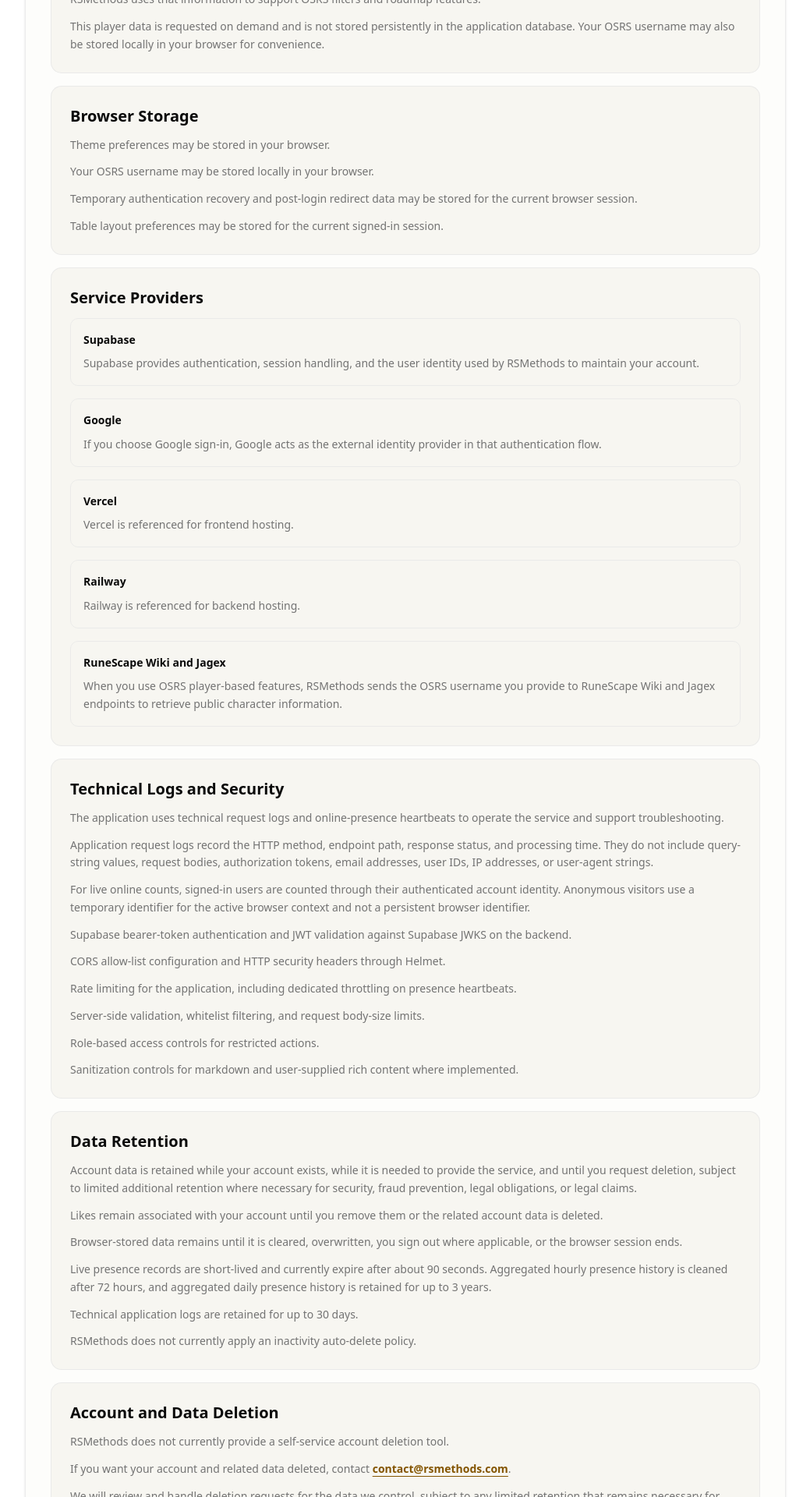
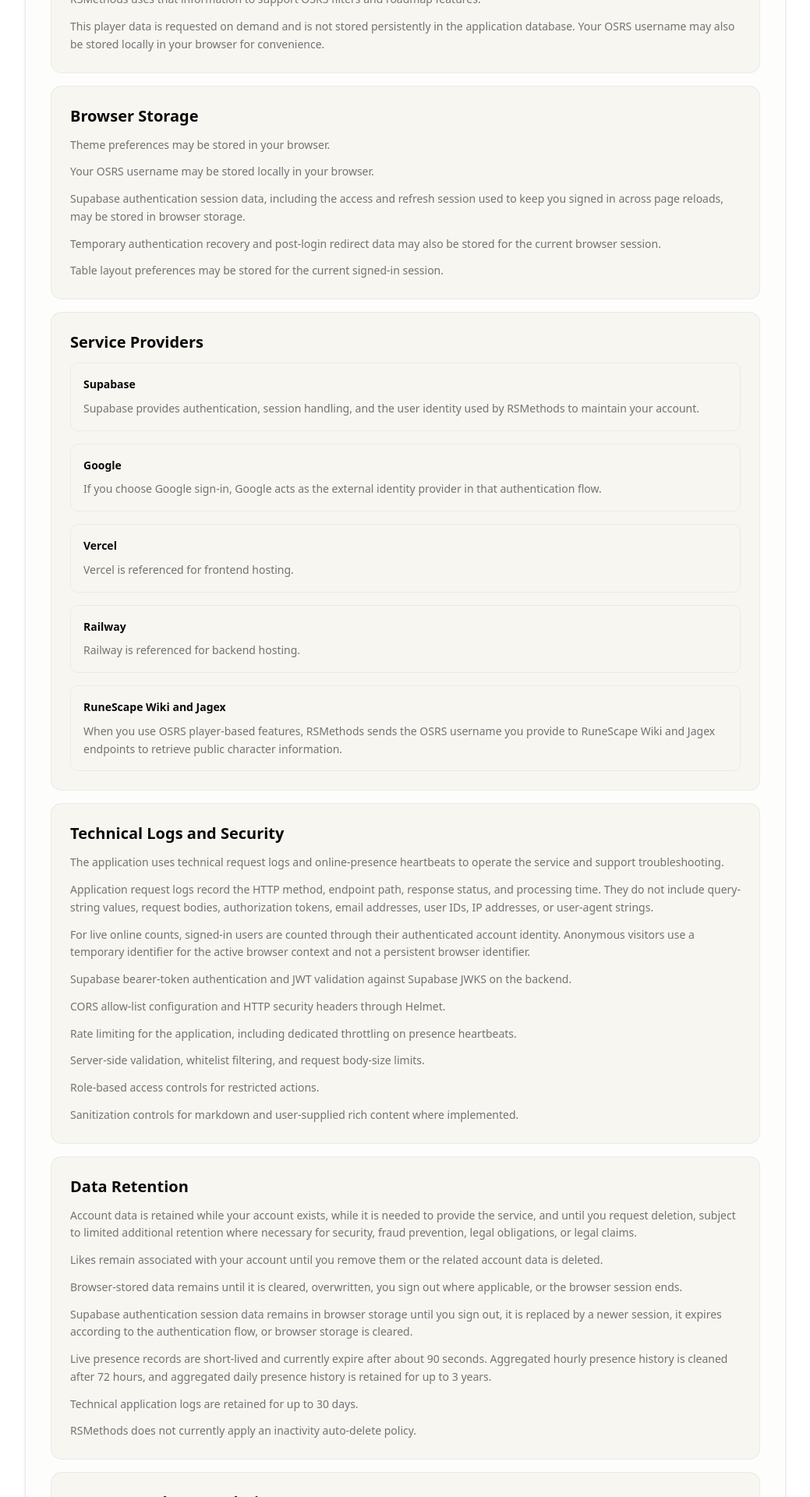
Before and after one commit to CarmineBD/osrstool-frontend, a React (Vite) app: page /privacy-policy in a window 1280 px wide. Shown: the part 1941-3861 px from the top of the page at 78% size, without its empty margins (120-1159 px from the left). Built offline with nearby package versions, Linux system fonts and the light colour scheme; no server answers.

Commit message:
fix: clarify auth storage and clear legacy presence key

```diff
--- a/src/lib/presence.ts
+++ b/src/lib/presence.ts
@@ -1,7 +1,9 @@
 import { authFetch } from "@/lib/http";
 
+const LEGACY_PRESENCE_VISITOR_ID_STORAGE_KEY = "osrs-tool-presence-visitor-id";
 export const PRESENCE_HEARTBEAT_INTERVAL_MS = 60_000;
 let ephemeralPresenceVisitorId: string | null = null;
+let hasRemovedLegacyPresenceVisitorId = false;
 
 function resolveApiUrl(): string {
   const directUrl =
@@ -65,6 +67,11 @@
     return ephemeralPresenceVisitorId;
   }
 
+  if (!hasRemovedLegacyPresenceVisitorId) {
+    window.localStorage.removeItem(LEGACY_PRESENCE_VISITOR_ID_STORAGE_KEY);
+    hasRemovedLegacyPresenceVisitorId = true;
+  }
+
   ephemeralPresenceVisitorId =
     typeof window.crypto?.randomUUID === "function"
       ? window.crypto.randomUUID()
--- a/src/pages/PrivacyPolicyPage.tsx
+++ b/src/pages/PrivacyPolicyPage.tsx
@@ -235,8 +235,13 @@
               <li>Theme preferences may be stored in your browser.</li>
               <li>Your OSRS username may be stored locally in your browser.</li>
               <li>
+                Supabase authentication session data, including the access and
+                refresh session used to keep you signed in across page reloads,
+                may be stored in browser storage.
+              </li>
+              <li>
                 Temporary authentication recovery and post-login redirect data
-                may be stored for the current browser session.
+                may also be stored for the current browser session.
               </li>
               <li>
                 Table layout preferences may be stored for the current signed-in
@@ -293,6 +298,12 @@
             <p>
               Browser-stored data remains until it is cleared, overwritten, you
               sign out where applicable, or the browser session ends.
+            </p>
+            <p>
+              Supabase authentication session data remains in browser storage
+              until you sign out, it is replaced by a newer session, it expires
+              according to the authentication flow, or browser storage is
+              cleared.
             </p>
             <p>
               Live presence records are short-lived and currently expire after
```
Also changed, not shown: 1 other file (tests, documents, lock files or other folders).
